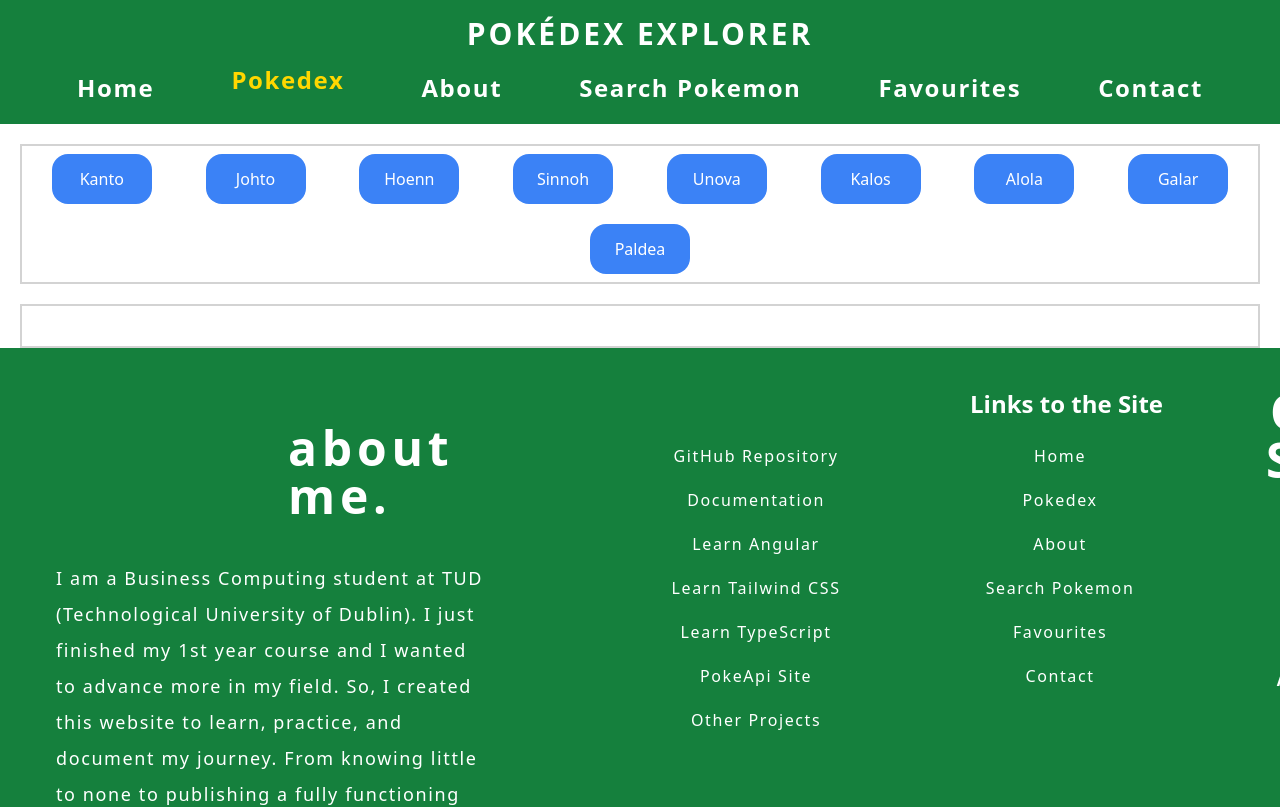
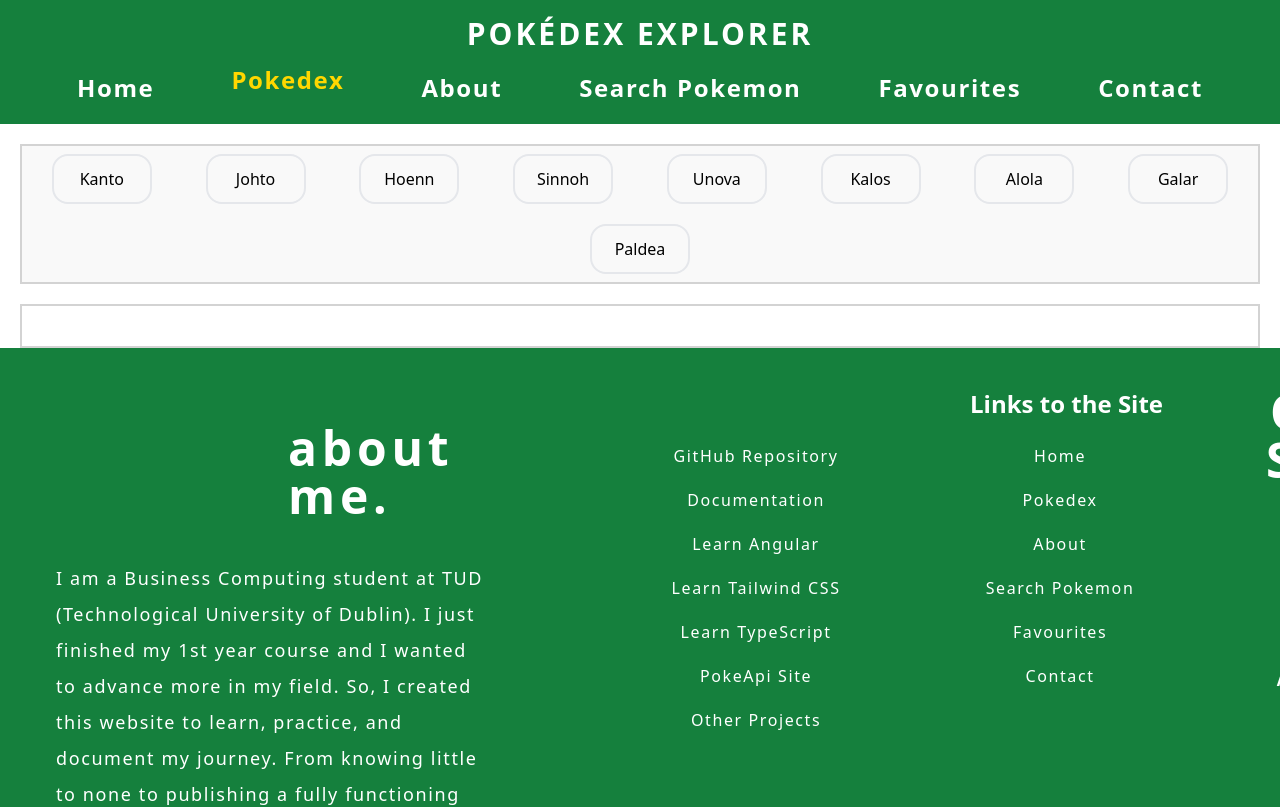
Before and after one commit to AllynnAlvarico/pokemonexplorer, an Angular app: page /pokedex in a window 1280 px wide. Shown: the top 807 px of the page. Built offline with nearby package versions, Linux system fonts and the light colour scheme; no server answers.

Commit message:
changed the ui of the buttons (hover and static)

```diff
--- a/src/app/pokemon/pokedex/pokedex.component.css
+++ b/src/app/pokemon/pokedex/pokedex.component.css
@@ -1,9 +1,20 @@
 button {
   width: 100px;
   height: 50px;
-  @apply bg-blue-500 text-white rounded-2xl my-2 mx-5 font-light;
+  @apply border-2 rounded-2xl my-2 mx-5 font-light;
+}
+button:hover {
+  /*change the color of the buttons*/
+  box-shadow: 2px 2px 12px rgba(0, 0, 0, 0.2),
+-10px -10px 10px white;
+}
+button:focus {
+  background-color: #35bdcc;
+  @apply font-medium;
+  @apply animate-pulse;
 }
 div {
+  background-color: #f9f9f9;
   border: 2px solid lightgray;
   @apply m-5;
 }
@@ -19,9 +30,3 @@
   padding: 20px;
   @apply mx-auto text-center ;
 }
-
-button:focus {
-  background-color: #35bdcc;
-  @apply font-medium;
-  @apply animate-pulse;
-}
```
